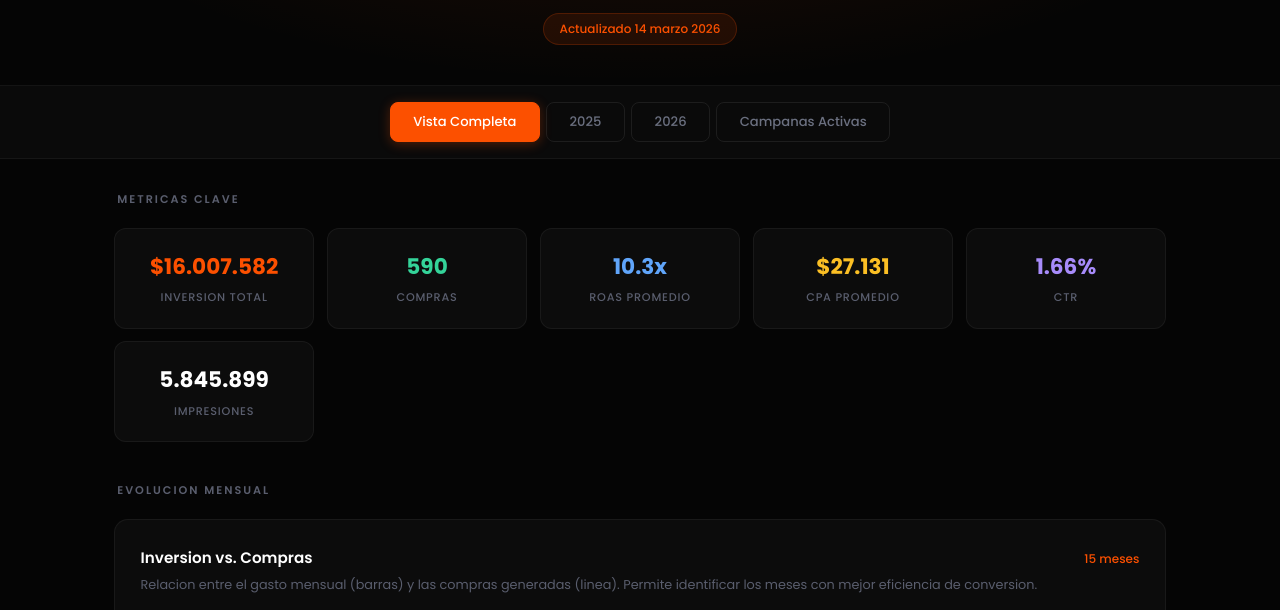
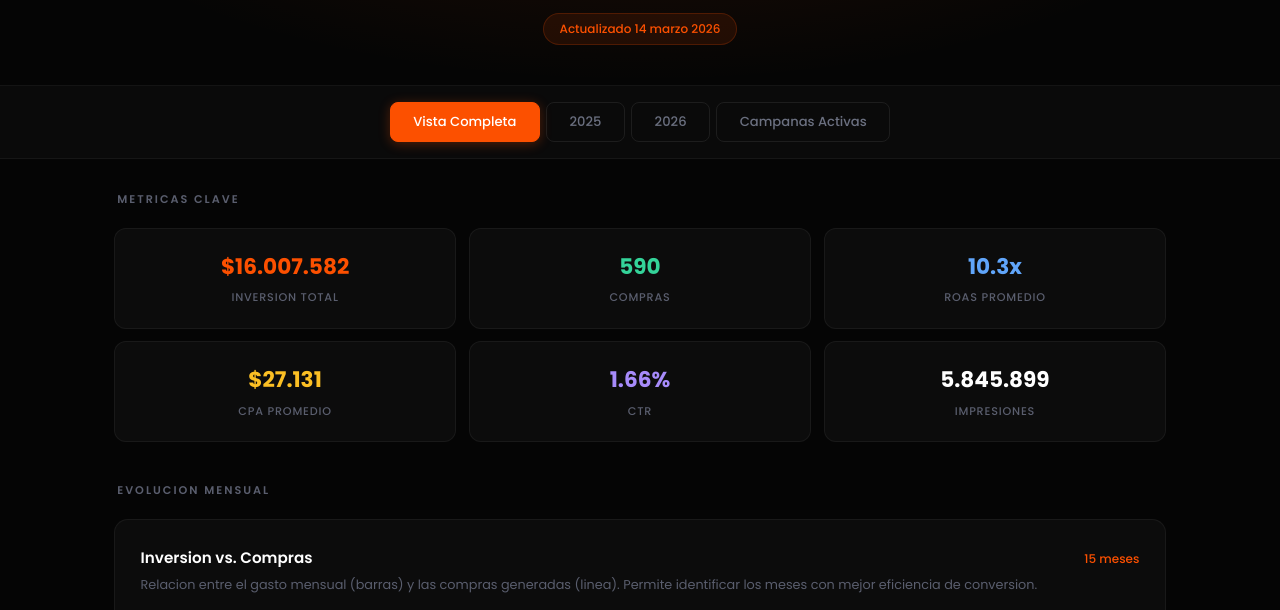
Before and after one commit to Gopoint-hub/reportes, a plain HTML site: page groner/index.html in a window 1280 px wide. Shown: the part 170-780 px from the top of the page. Drawn offline with nearby package versions, Linux system fonts and the light colour scheme.

Commit message:
Fix KPI grid: force 3 columns for balanced 3+3 layout

```diff
--- a/groner/index.html
+++ b/groner/index.html
@@ -33,7 +33,7 @@
     .section-title { font-size: 0.7rem; font-weight: 600; letter-spacing: 2px; text-transform: uppercase; color: #5a5e6e; margin-bottom: 1.2rem; padding-left: 0.2rem; }
 
     /* ─── KPIs ─── */
-    .kpis { display: grid; grid-template-columns: repeat(auto-fit, minmax(165px, 1fr)); gap: 0.8rem; }
+    .kpis { display: grid; grid-template-columns: repeat(3, 1fr); gap: 0.8rem; }
     .kpi { background: rgba(255,255,255,0.03); border-radius: 12px; padding: 1.3rem 1rem; text-align: center; border: 1px solid rgba(255,255,255,0.05); transition: border-color 0.2s; }
     .kpi:hover { border-color: rgba(255,255,255,0.1); }
     .kpi .value { font-size: 1.35rem; font-weight: 700; color: #fff; word-break: break-word; }
```
